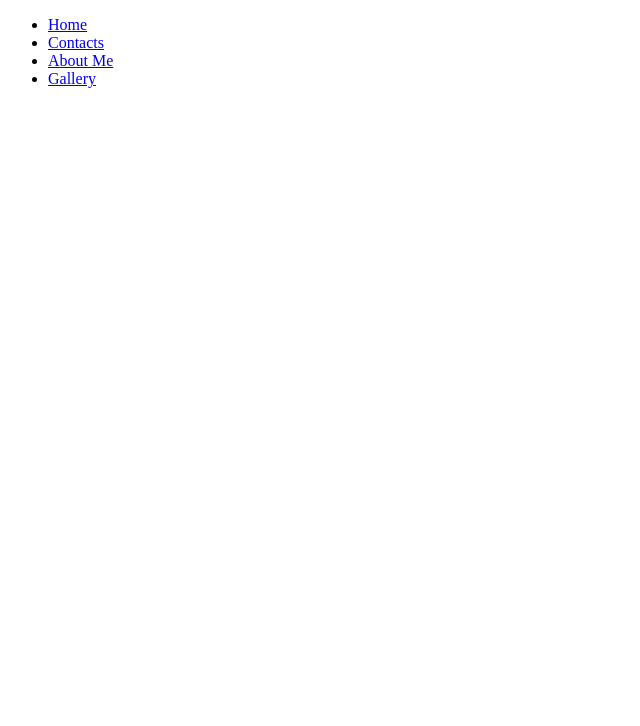
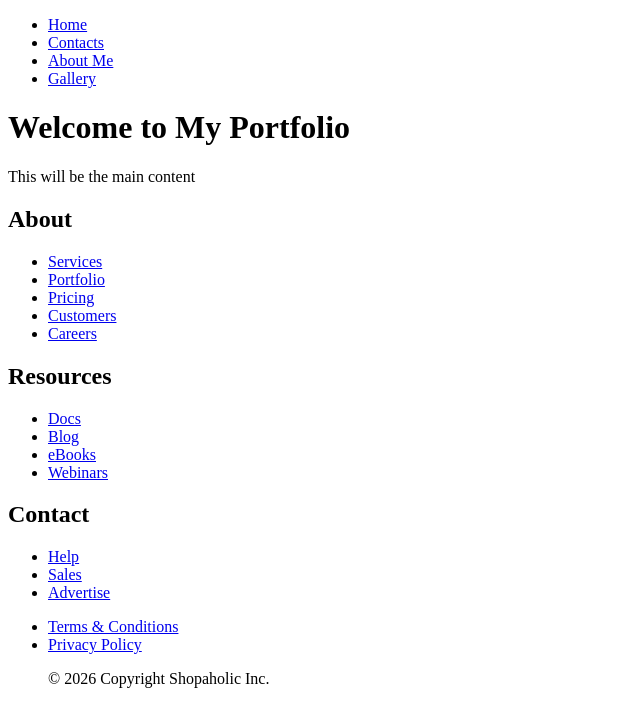
Before and after one commit to helen-k-designing/Portfolio, a plain HTML site: page Home.html in a window 1280 px wide. Shown: the whole page, without its empty margins (0-640 px from the left). Drawn offline with Linux system fonts and the light colour scheme.

Commit message:
Portfolio

```diff
--- a/Home.html
+++ b/Home.html
@@ -18,8 +18,43 @@
 
         </ul>
     </nav>
-    <header></header>
+    <header>
+        <h1>Welcome to My Portfolio</h1>
+    </header>
+    <main>This will be the main content</main>
     <main></main>
-    <footer></footer>
+    <footer>
+        <section></section>
+        <div></div>
+         <h2>About</h2>
+                <ul>
+      	           <li><a href="#">Services</a></li>
+                   <li><a href="#">Portfolio</a></li>
+                   <li><a href="#">Pricing</a></li>
+                   <li><a href="#">Customers</a></li>
+                   <li><a href="#">Careers</a></li>
+                </ul>
+        <div></div>
+            <h2>Resources</h2>
+                <ul>
+        	       <li><a href="#">Docs</a></li>
+                   <li><a href="#">Blog</a></li>
+                   <li><a href="#">eBooks</a></li>
+                   <li><a href="#">Webinars</a></li>
+                </ul>
+        <div></div>
+            <h2>Contact</h2>
+      	        <ul>
+                   <li><a href="#">Help</a></li>
+                   <li><a href="#">Sales</a></li>
+                   <li><a href="#">Advertise</a></li>
+                </ul>
+        <section></section>
+        	    <ul>
+                   <li><a href="#">Terms &amp; Conditions</a></li>
+                   <li><a href="#">Privacy Policy</a></li>
+                   <p>&copy; 2026 Copyright Shopaholic Inc.</p>
+                </ul>
+    </footer>
 </body>
 </html>
```
Also changed, not shown: index.html (+0 -1 lines).
